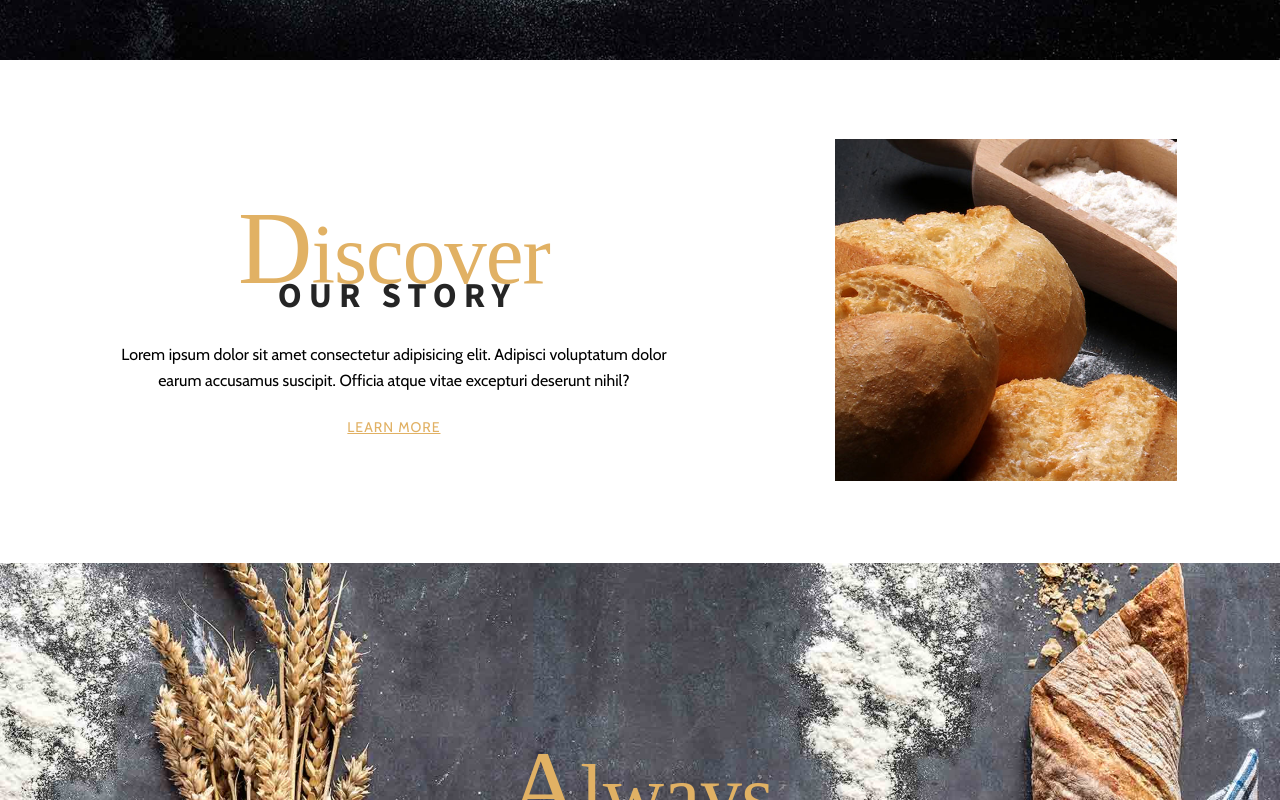
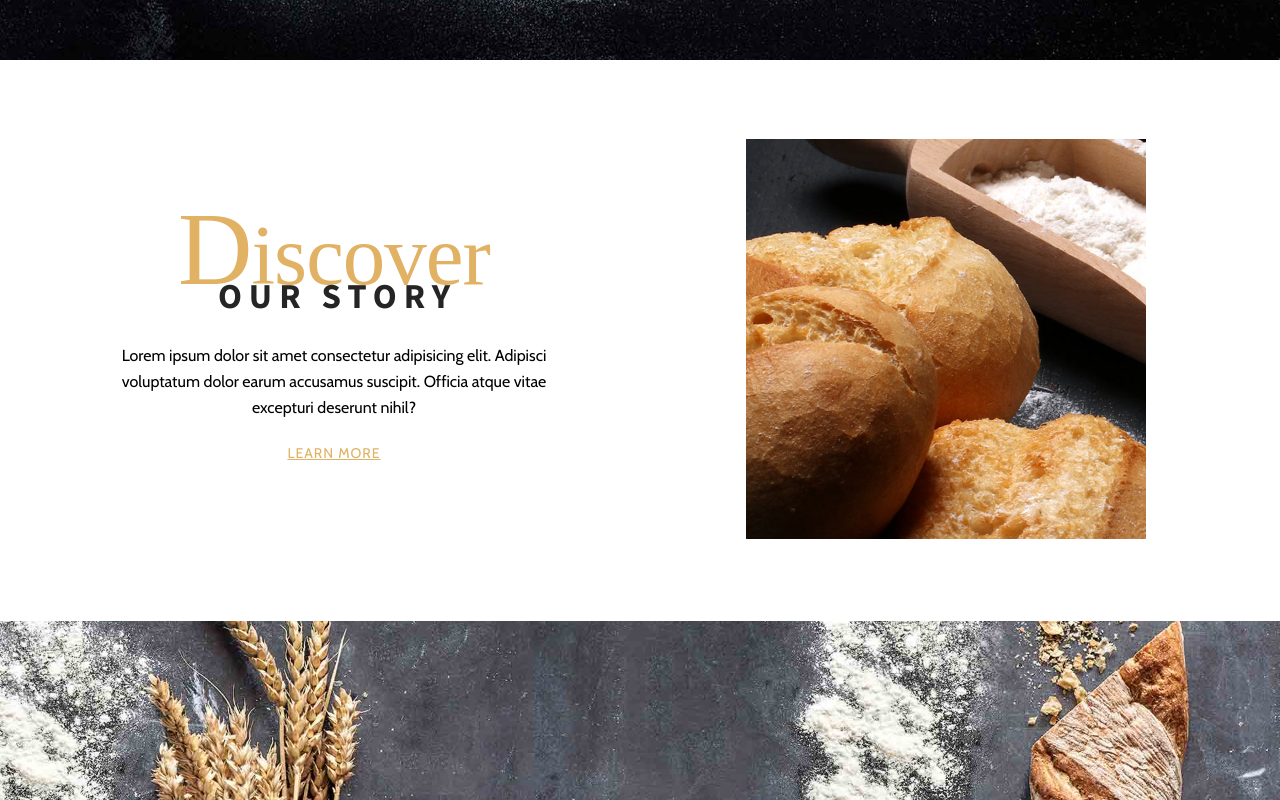
Before and after one commit to fernanda-levt/sem17_bakery, a React (Vite) app in the folder bakery/: page / in a window 1280 px wide. Shown: the part 740-1540 px from the top of the page. Built offline with nearby package versions, Linux system fonts and the light colour scheme; a web font is replaced by a local one.

Commit message:
Add Delight

```diff
--- a/bakery/src/App.jsx
+++ b/bakery/src/App.jsx
@@ -1,8 +1,9 @@
 import Header from "./components/Header"
 import Hero from "./components/Hero"
-import Menu from "./components/Menu"
 import Story from "./components/Story"
 import SubBanners from "./components/SubBanners"
+import Menu from "./components/Menu"
+import Delight from "./components/Delight"
 
 function App() {
   return (
@@ -21,6 +22,7 @@ function App() {
         subtitle="tasty"
         image="/public/images/tasty.jpg"
       />
+      <Delight />
 
     </div>
   )
--- /dev/null
+++ b/bakery/src/components/Delight.jsx
@@ -0,0 +1,27 @@
+function Delight() {
+  return (
+    <section className="delight">
+      <div className="container">
+        <div className="row">
+          <div className="description padding-right">
+            <div className="global-headline">
+              <h2 className="sub-headline">Baker's</h2>
+              <h3 className="headline headline-dark">delight</h3>
+            </div>
+            <p>
+              Lorem ipsum dolor sit amet consectetur adipisicing elit. Adipisci voluptatum dolor earum accusamus suscipit. Officia atque vitae excepturi deserunt nihil?
+            </p>
+            <a href="#" className="link-info">MAKE A RESERVATION</a>
+          </div>
+          <div className="image-group">
+            <img src="/public/images/bakers-delight-1.jpg" alt="Bakery story" />
+            <img src="/public/images/bakers-delight-2.jpg" alt="Bakery story" />
+          </div>
+        </div>
+      </div>
+
+    </section>
+  )
+}
+
+export default Delight
--- a/bakery/src/index.css
+++ b/bakery/src/index.css
@@ -37,6 +37,10 @@ img {
 
 .padding-right {
   padding-right: 7rem;
+}
+
+.row>div {
+  flex: 1;
 }
 
 /*Header*/
@@ -193,15 +197,11 @@ h1.headline {
 }
 
 .story-img {
-  max-width: 80rem;
+  max-width: 40rem;
 }
 
 .description {
   margin-bottom: 3rem;
-}
-
-.our-story .global-headline {
-  margin-top: 6.9rem
 }
 
 .link-info {
```
